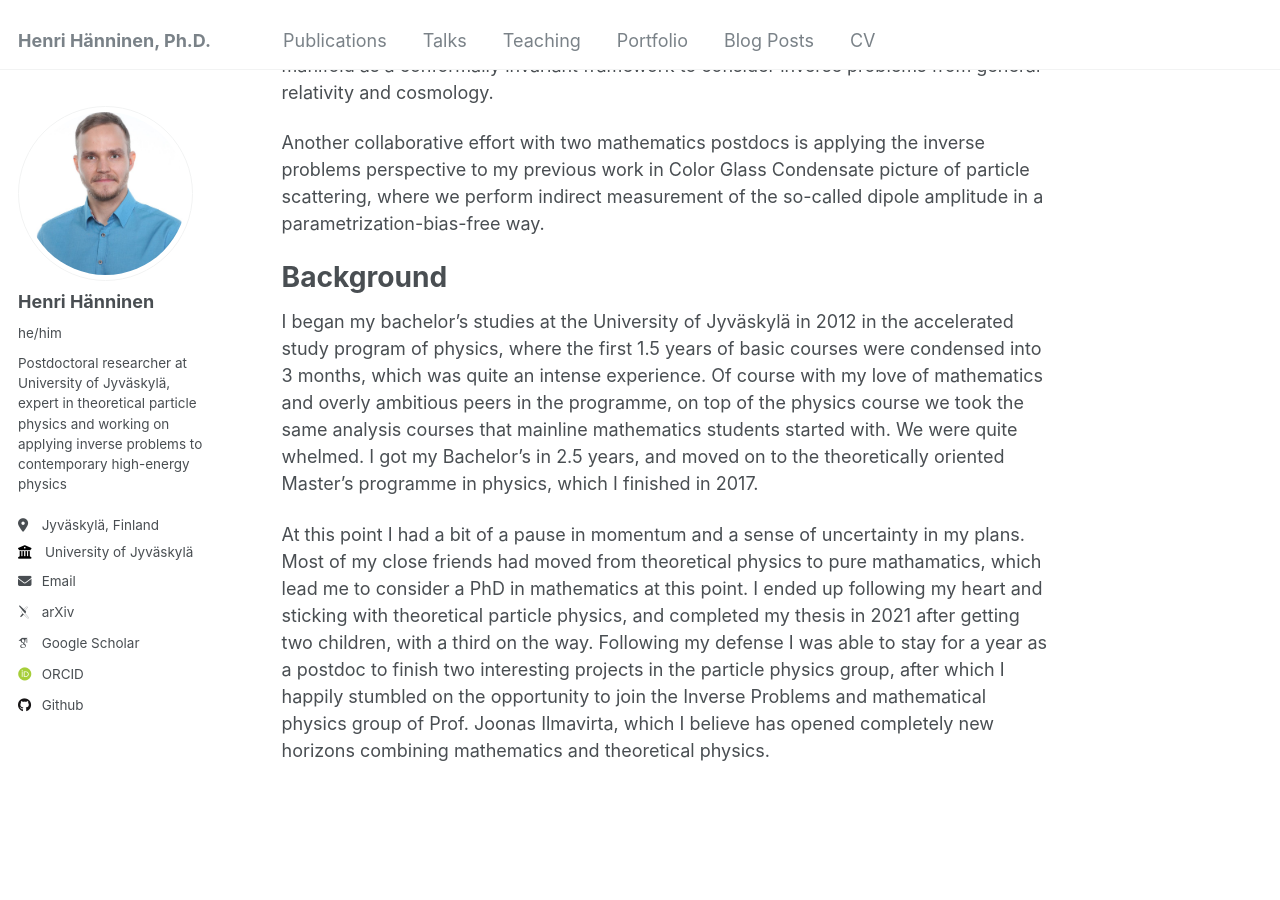
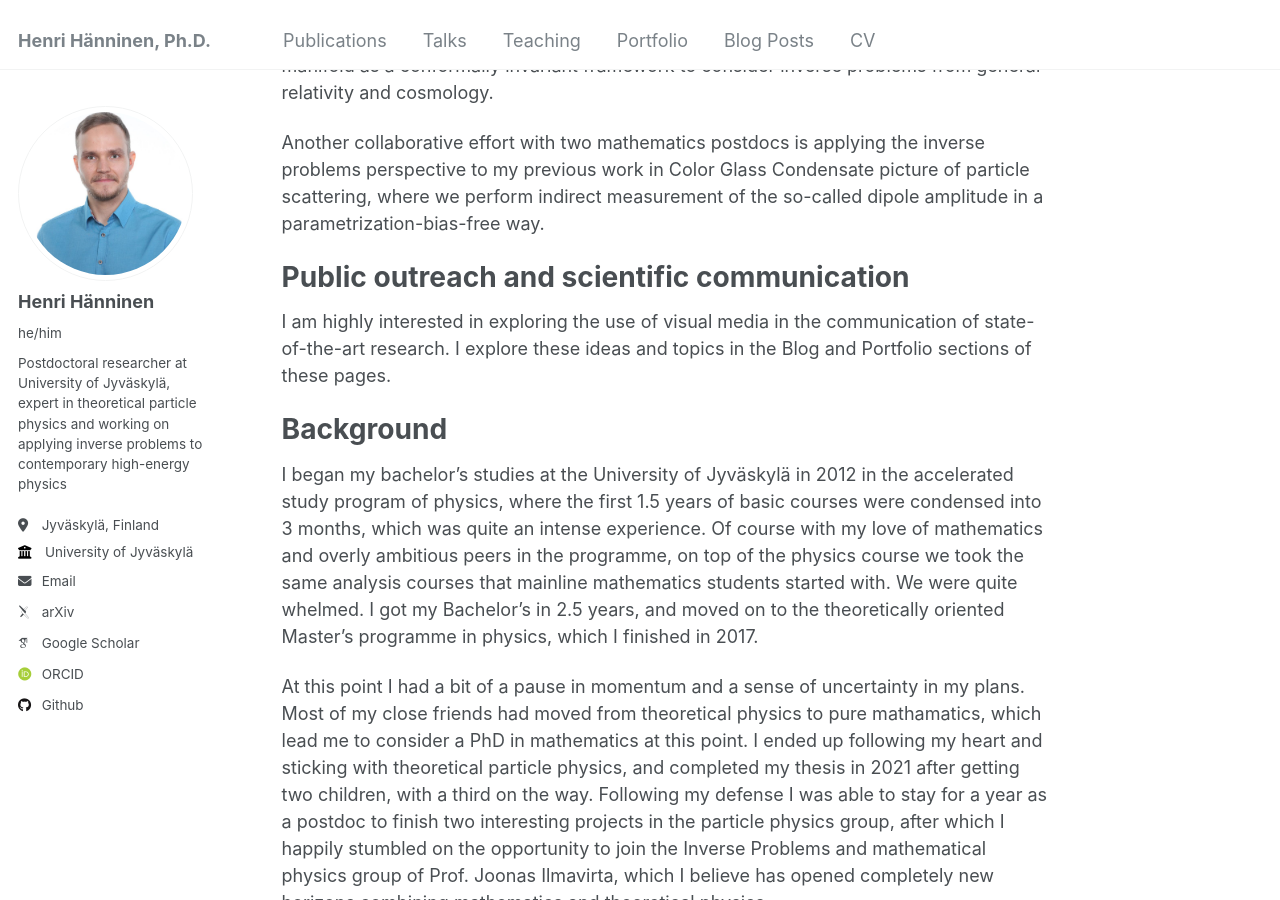
Before and after one commit to hhannine/hhannine.github.io, a Jekyll site: the page built from _pages/about.md, in a window 1280 px wide and 900 px high, scrolled down 825 px. Built offline with Jekyll 4.4.1, drawn with Linux system fonts in a browser that asks for light colours; some web fonts are replaced.

Commit message:
Update about.md

```diff
--- a/_pages/about.md
+++ b/_pages/about.md
@@ -18,6 +18,10 @@ Presently we are working on a novel construction of 'free geometry' on a Lorentz
 
 Another collaborative effort with two mathematics postdocs is applying the inverse problems perspective to my previous work in Color Glass Condensate picture of particle scattering, where we perform indirect measurement of the so-called dipole amplitude in a parametrization-bias-free way.
 
+Public outreach and scientific communication
+======
+I am highly interested in exploring the use of visual media in the communication of state-of-the-art research. I explore these ideas and topics in the Blog and Portfolio sections of these pages.
+
 Background
 ======
 I began my bachelor's studies at the University of Jyväskylä in 2012 in the accelerated study program of physics, where the first 1.5 years of basic courses were condensed into 3 months, which was quite an intense experience. Of course with my love of mathematics and overly ambitious peers in the programme, on top of the physics course we took the same analysis courses that mainline mathematics students started with. We were quite whelmed. I got my Bachelor's in 2.5 years, and moved on to the theoretically oriented Master's programme in physics, which I finished in 2017.
```
